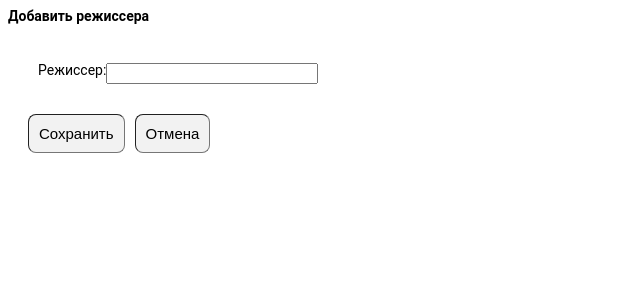
After one commit to peternest/django-mymovies-db, a Django app: page /movies/add_director/ in a window 1280 px wide. The commit adds this page. Shown: the top 300 px of the page, without its empty margins (0-640 px from the left). Run offline with Django 5.2, Linux system fonts and the light colour scheme.

Commit message:
Add director popup form and view

```diff
--- a/src/apps/movies/forms.py
+++ b/src/apps/movies/forms.py
@@ -1,7 +1,19 @@
 from django.forms import ModelForm, NumberInput, SelectMultiple, Textarea, TextInput, URLInput
 from django.utils.translation import gettext_lazy as _
 
-from apps.movies.models import Movie
+from apps.movies.models import Director, Movie
+
+
+class DirectorForm(ModelForm):
+    class Meta:
+        model = Director
+        fields = ["director"]
+        labels = {
+            "director": _("Director name")
+        }
+        widgets = {
+            "director": TextInput(attrs={"class": "text-field"})
+        }
 
 
 class MovieForm(ModelForm):
--- a/src/apps/movies/static/movies/style.css
+++ b/src/apps/movies/static/movies/style.css
@@ -69,6 +69,30 @@ ADD MOVIE
     gap: 20px;
     margin: 0 0 20px;
     padding: 8px 20px;
+}
+
+.add-director-btn {
+    align-items: flex-start;
+    gap: 10px;
+    padding: 5px;
+    cursor: pointer;
+    background: none;
+    border: none;
+    width: 30px;
+    height: 30px;
+}
+.add-director-btn img {
+    width: 30px;
+    height: 30px;
+}
+.popup-form {
+    padding: 20px;
+    width: 300px;
+}
+.form-buttons {
+    margin-top: 20px;
+    display: flex;
+    gap: 10px;
 }
 
 
--- /dev/null
+++ b/src/apps/movies/templates/movies/add_director.html
@@ -0,0 +1,27 @@
+<!DOCTYPE html>
+<html>
+<head>
+    <meta charset="utf-8" />
+    <title>Добавить режиссера</title>
+    {% load static %}
+    <link rel="stylesheet" href="{% static 'movies/style.css' %}">
+</head>
+<body>
+    <h1 class="medium-header">Добавить режиссера</h1>
+
+    <div class="popup-form">
+        <form action="/movies/add_director/" method="post">
+            {% csrf_token %}
+            <div class="form-row">
+                Режиссер:
+                {{ form.director }}
+                {{ form.director.errors }}
+            </div>
+            <div class="form-buttons">
+                <input type="submit" value="Сохранить" class="universal-button">
+                <button type="button" onclick="window.close();" class="universal-button">Отмена</button>
+            </div>
+        </form>
+    </div>
+</body>
+</html>
--- a/src/apps/movies/urls.py
+++ b/src/apps/movies/urls.py
@@ -7,5 +7,6 @@ urlpatterns = [
     path("series-top50/", views.MoviesListView.as_view(is_series=True)),
     path("<int:pk>/", views.MoviesDetailView.as_view()),
     path("add/", views.add_movie),
+    path("add_director/", views.add_director),
     path("", views.MoviesRedirectView.as_view()),
 ]
--- a/src/apps/movies/views.py
+++ b/src/apps/movies/views.py
@@ -3,11 +3,11 @@ from typing import Final, List
 
 from django.db.models import Model
 from django.db.models.manager import BaseManager
-from django.http import HttpResponseRedirect
+from django.http import HttpResponseRedirect, HttpResponse
 from django.shortcuts import render
 from django.views.generic import DetailView, ListView, RedirectView
 
-from apps.movies.forms import MovieForm
+from apps.movies.forms import MovieForm, DirectorForm
 from apps.movies.models import Country, Genre, Director, Movie
 
 
@@ -115,5 +115,15 @@ def add_movie(request):
             print(form.errors)
     else:
         form = MovieForm()
+    return render(request, "movies/add_movie.html", {"form": form})
 
-    return render(request, "movies/add_movie.html", {"form": form})
+
+def add_director(request):
+    if request.method == "POST":
+        form = DirectorForm(request.POST)
+        if form.is_valid():
+            form.save()
+            return HttpResponse("Added!")
+    else:
+        form = DirectorForm()
+    return render(request, 'movies/add_director.html', {'form': form})
```
Also changed, not shown: src/apps/movies/templates/movies/add_movie.html (+24 -0 lines), src/apps/movies/static/movies/plus-icon.png (added).
